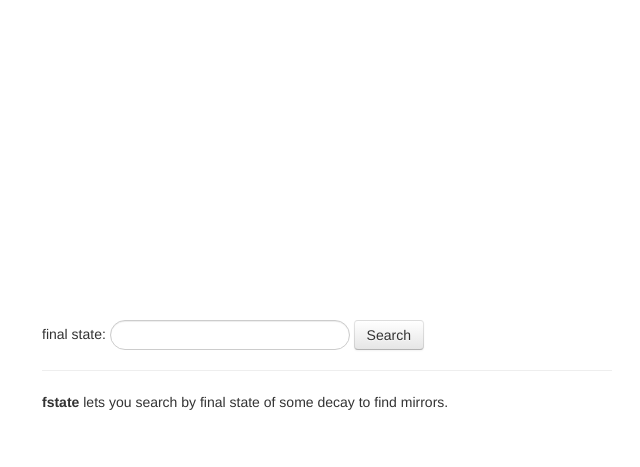
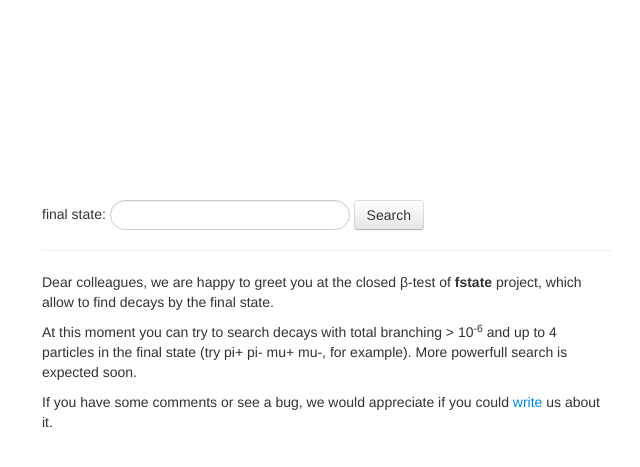
Before and after one commit to fstate/fstate, a Flask app: page / in a window 1280 px wide. Shown: the part 220-687 px from the top of the page, without its empty margins (313-953 px from the left). Run offline with Flask 2, Linux system fonts and the light colour scheme; some libraries are stand-ins or nearby versions.

Commit message:
Small changes on page

```diff
--- a/stage2/fstate.py
+++ b/stage2/fstate.py
@@ -20,8 +20,8 @@ def get_fstates(decay):
     except pymongo.errors.DuplicateKeyError:
         return
 
-    #if not 1 < len(decay['products']) < 6: # Not full db build
-    if len(decay['products']) == 1: # Full DB build
+    if not 1 < len(decay['products']) < 5: # Not full db build
+    #if len(decay['products']) == 1: # Full DB build
         return
 
     for p in decay['products']:
--- a/web/templates/base.html
+++ b/web/templates/base.html
@@ -9,6 +9,8 @@
     <meta name="author" content="">
 
     <!-- Le styles -->
+
+    <!-- <link href="{{ url_for('static/css/', filename='bootstrap-responsive.css') }}" rel="stylesheet"> -->
     <link href="/static/css/bootstrap.css" rel="stylesheet">
     <style>
       body {
--- a/web/templates/index.html
+++ b/web/templates/index.html
@@ -3,12 +3,15 @@
 {% block content %}
 
 <div class="row">
-  <div class="span6 offset3" style="margin-top: 40%">
+  <div class="span6 offset3" style="margin-top: 30%">
     <form class="form-search" method="get">
       final state: <input name="query" type="text" class="input-large search-query">
       <button type="submit" class="btn">Search</button>
       <hr/>
-      <p><strong>fstate</strong> lets you search by final state of some decay to find mirrors.</p>
+      <p>Dear colleagues, we are happy to greet you at the closed &beta;-test of  <strong>fstate</strong> project, which allow to find decays by the final state.</p>
+      <p>At this moment you can try to search decays with total branching > 10<sup>-6</sup> and up to 4 particles in the final state (try pi+ pi- mu+ mu-, for example). More powerfull search is expected soon.</p>
+      <p>If you have some comments or see a bug, we would appreciate if you could <a href="mailto:ilya.komarov@epfl.ch,a.baranov@cern.ch?Subject=fstate%20feedback">
+        write</a> us about it.
     </form>
 
   </div>
```
